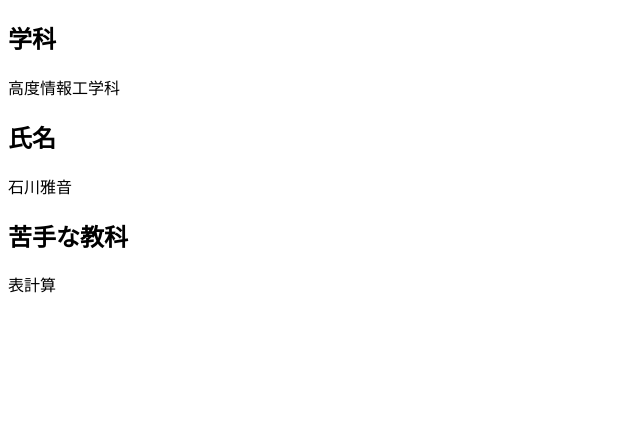
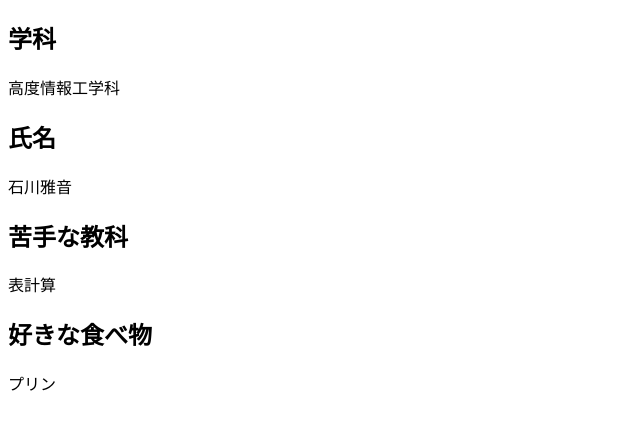
Before and after one commit to masakan590/branch-test, a plain HTML site: page profile_B.html in a window 1280 px wide. Shown: the whole page, without its empty margins (0-640 px from the left). Drawn offline with Linux system fonts and the light colour scheme.

Commit message:
好きな食べ物の追加

```diff
--- a/profile_B.html
+++ b/profile_B.html
@@ -7,5 +7,7 @@
 		<p>石川雅音</p>
 		<h2>苦手な教科</h2>
                 <p>表計算</p>
+		<h2>好きな食べ物</h2>
+		<p>プリン</p>
 	</body>
 </html>
```
